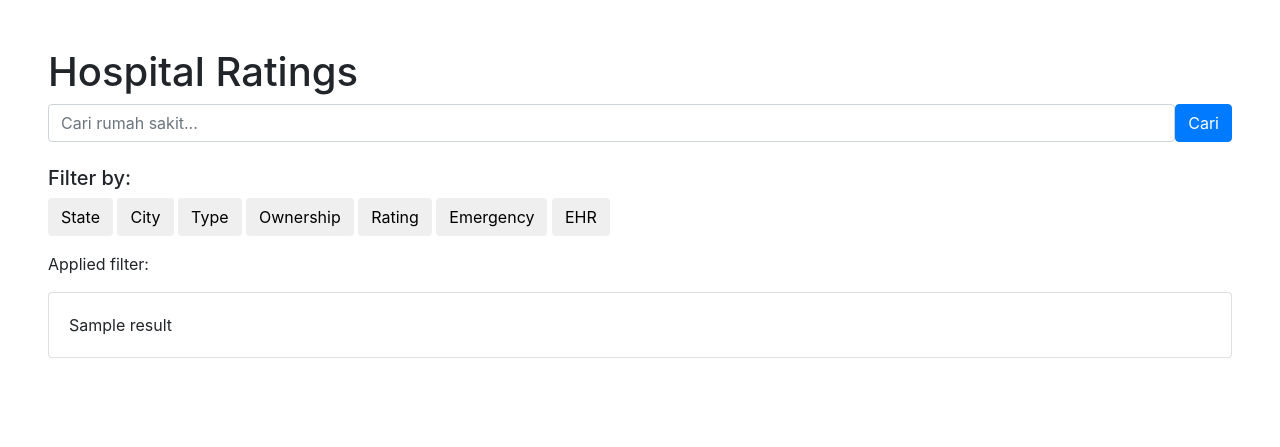
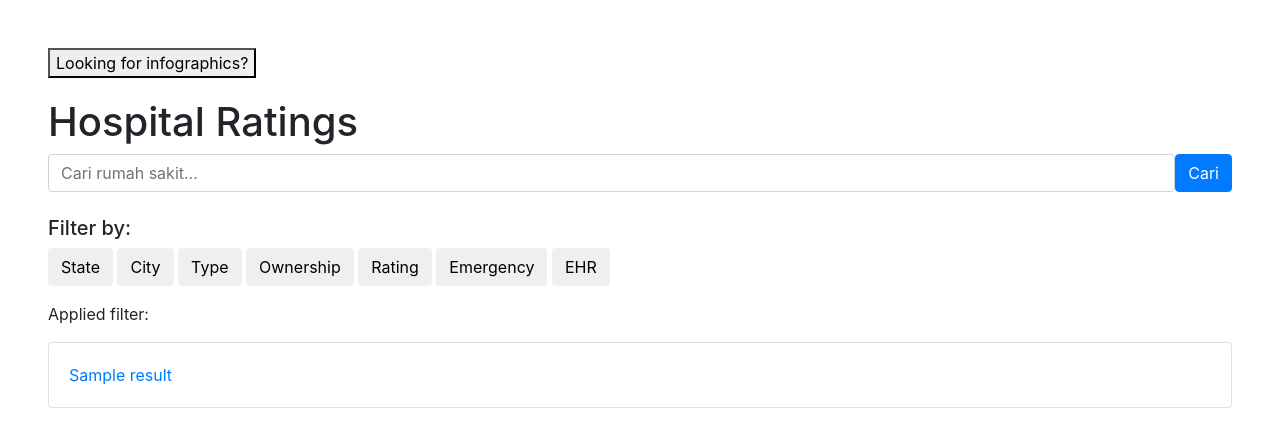
Before and after one commit to dnswd/semanthink, a Django app: template hospitals/templates/index.html in a window 1280 px wide. Shown: the top 447 px of the page. Run offline with Django 4.2, Linux system fonts and the light colour scheme; the template is opened without the code that fills it: most values are stand-ins (such as "Sample title", 1, 10 or a date in 2020); some libraries are stand-ins or nearby versions.

Commit message:
chore: integrate all features

```diff
--- a/hospitals/templates/index.html
+++ b/hospitals/templates/index.html
@@ -16,6 +16,9 @@
   </head>
   <body>
     <div class="container-fluid p-5">
+      <a href="{% url 'infographics' %}" target="_blank">
+        <button style="margin-bottom: 20px;" type="submit">Looking for infographics?</button>
+      </a>
       <div class="win-sm">
         <h1>Hospital Ratings</h1>
       </div>
@@ -278,7 +281,7 @@
             {% for result in results %}
             <div class="card">
               <div class="card-body">
-                {{ result }}
+                <a href="{% url 'knowledge_box' %}?hospital={{result}}" target="_blank">{{ result }}</a>
               </div>
             </div>
             {% endfor %}
```
